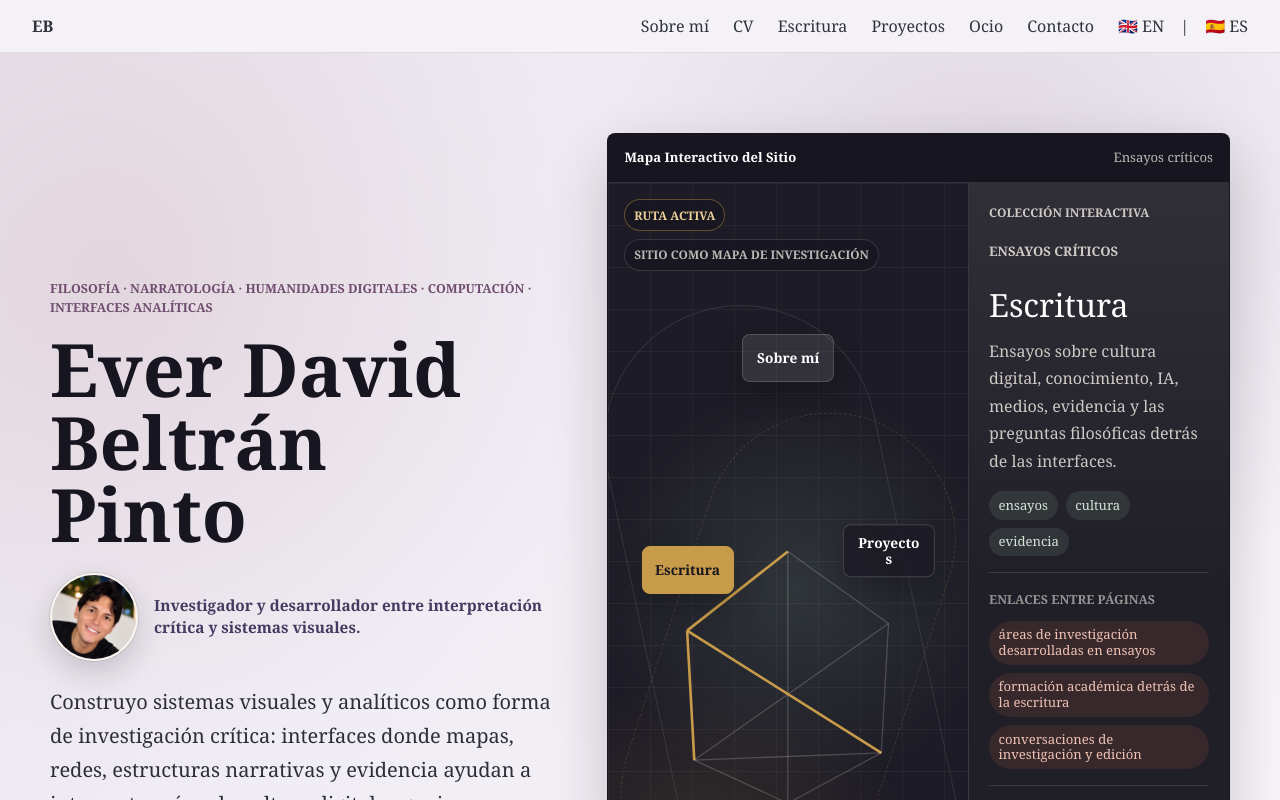
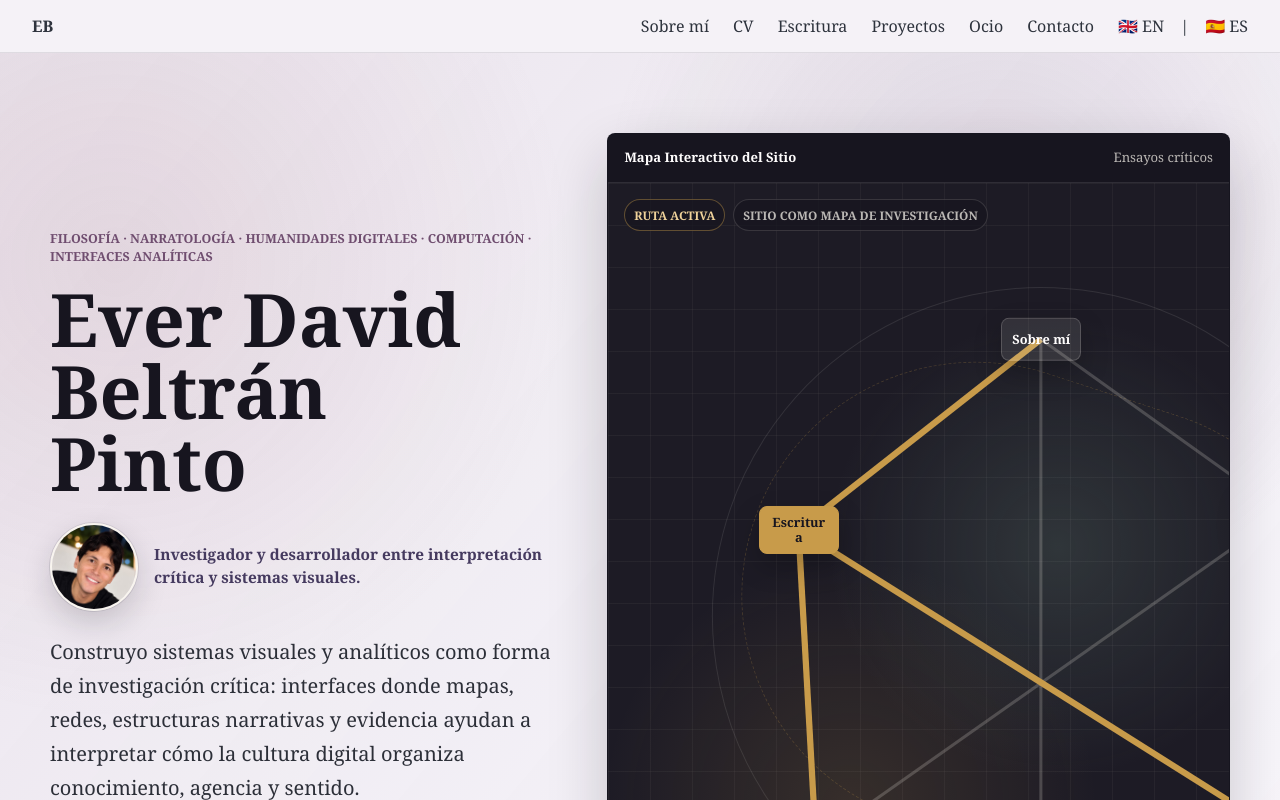
Before and after one commit to edabelt/Edabelt, a SvelteKit app: page /es in a window 1280 px wide. Shown: the top 800 px of the page. Built offline with nearby package versions, Linux system fonts and the light colour scheme.

Commit message:
Polish map interactions and leisure copy

```diff
--- a/src/app.css
+++ b/src/app.css
@@ -366,13 +366,15 @@ main {
 
 .site-map-body {
 	display: grid;
-	grid-template-columns: minmax(0, 1fr) minmax(260px, 0.72fr);
-	min-height: 34rem;
+	grid-template-columns: minmax(20rem, 0.9fr) minmax(250px, 0.78fr);
+	align-items: stretch;
 }
 
 .site-network {
 	position: relative;
 	overflow: hidden;
+	min-height: 0;
+	aspect-ratio: 1 / 1;
 	border-right: 1px solid rgba(244, 239, 230, 0.12);
 	background:
 		linear-gradient(rgba(244, 239, 230, 0.045) 1px, transparent 1px),
@@ -431,9 +433,9 @@ main {
 	position: absolute;
 	z-index: 2;
 	box-sizing: border-box;
-	width: clamp(5.6rem, 7.2vw, 7rem);
-	min-height: 3rem;
-	padding: 0.62rem 0.75rem;
+	width: clamp(5rem, 6.1vw, 6.1rem);
+	min-height: 2.65rem;
+	padding: 0.52rem 0.62rem;
 	border: 1px solid rgba(244, 239, 230, 0.18);
 	border-radius: 8px;
 	background: rgba(29, 27, 37, 0.9);
@@ -441,7 +443,7 @@ main {
 	text-align: center;
 	text-decoration: none;
 	font: inherit;
-	font-size: 0.86rem;
+	font-size: 0.8rem;
 	font-weight: 700;
 	line-height: 1.15;
 	box-shadow: 0 12px 28px rgba(0, 0, 0, 0.22);
@@ -481,8 +483,8 @@ main {
 .site-node-panel {
 	display: flex;
 	flex-direction: column;
-	gap: 1rem;
-	padding: 1.25rem;
+	gap: 0.85rem;
+	padding: 1rem;
 	background:
 		linear-gradient(180deg, rgba(244, 239, 230, 0.08), transparent 42%), rgba(244, 239, 230, 0.04);
 }
@@ -490,14 +492,14 @@ main {
 .site-node-panel h2 {
 	margin: 0;
 	color: var(--paper-soft);
-	font-size: 2rem;
+	font-size: 1.65rem;
 	line-height: 1.05;
 	letter-spacing: 0;
 }
 
 .site-node-panel p {
 	color: rgba(251, 247, 239, 0.78);
-	line-height: 1.72;
+	line-height: 1.55;
 }
 
 .site-node-tags,
--- a/src/routes/about/+page.svelte
+++ b/src/routes/about/+page.svelte
@@ -241,6 +241,7 @@
 									class:active={theme.id === activeThemeId}
 									style={`--theme-color: ${theme.color}; --depth: ${theme.z}px; left: ${theme.x}%; top: ${theme.y}%;`}
 									aria-pressed={theme.id === activeThemeId}
+									onpointerdown={(event) => event.stopPropagation()}
 									onclick={() => selectResearchTheme(theme.id)}
 									onfocus={() => selectResearchTheme(theme.id)}
 								>
--- a/src/routes/es/about/+page.svelte
+++ b/src/routes/es/about/+page.svelte
@@ -243,6 +243,7 @@
 									class:active={theme.id === activeThemeId}
 									style={`--theme-color: ${theme.color}; --depth: ${theme.z}px; left: ${theme.x}%; top: ${theme.y}%;`}
 									aria-pressed={theme.id === activeThemeId}
+									onpointerdown={(event) => event.stopPropagation()}
 									onclick={() => selectResearchTheme(theme.id)}
 									onfocus={() => selectResearchTheme(theme.id)}
 								>
```
Also changed, not shown: src/routes/leisure/+page.svelte (+6 -11 lines).
